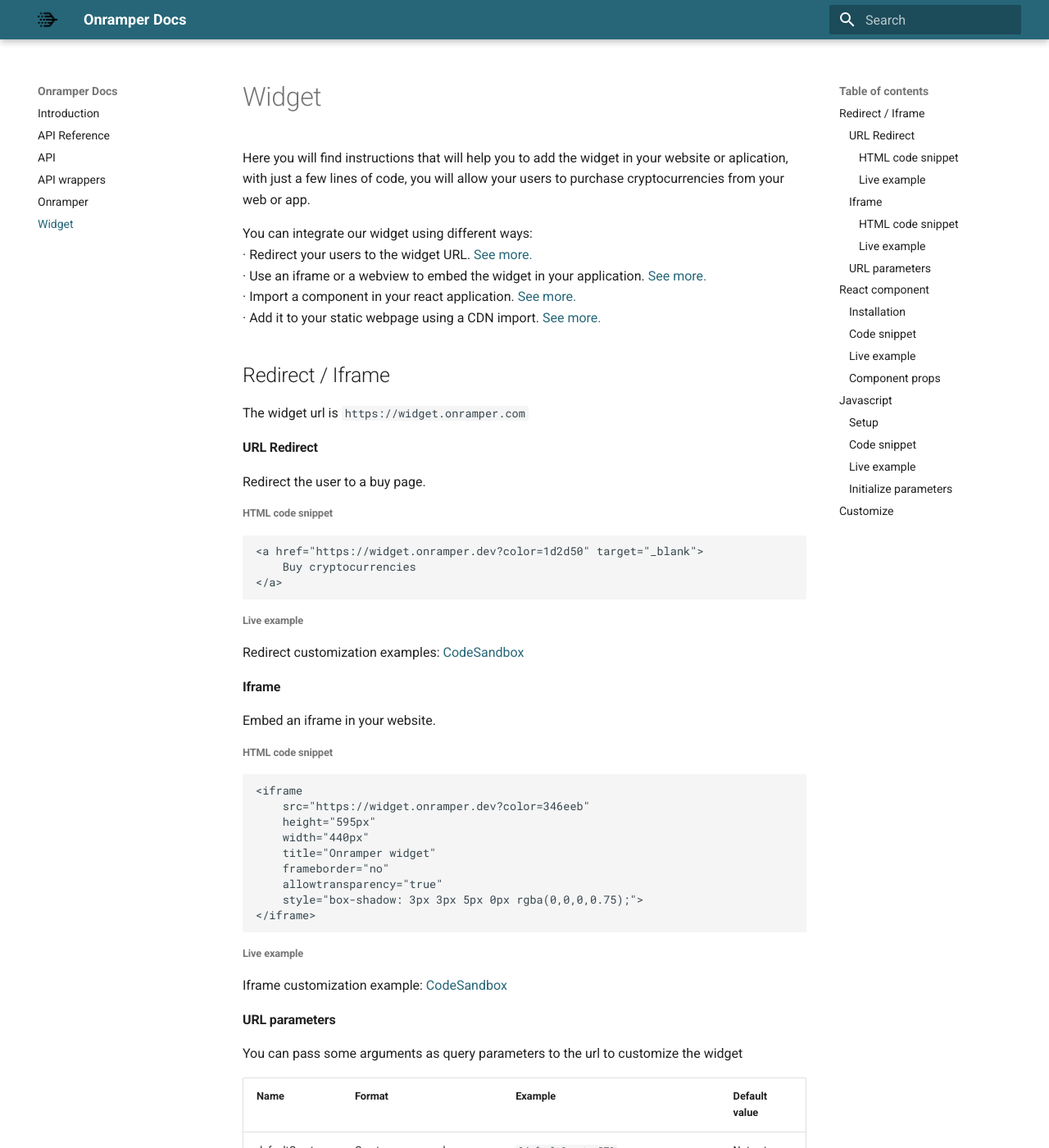
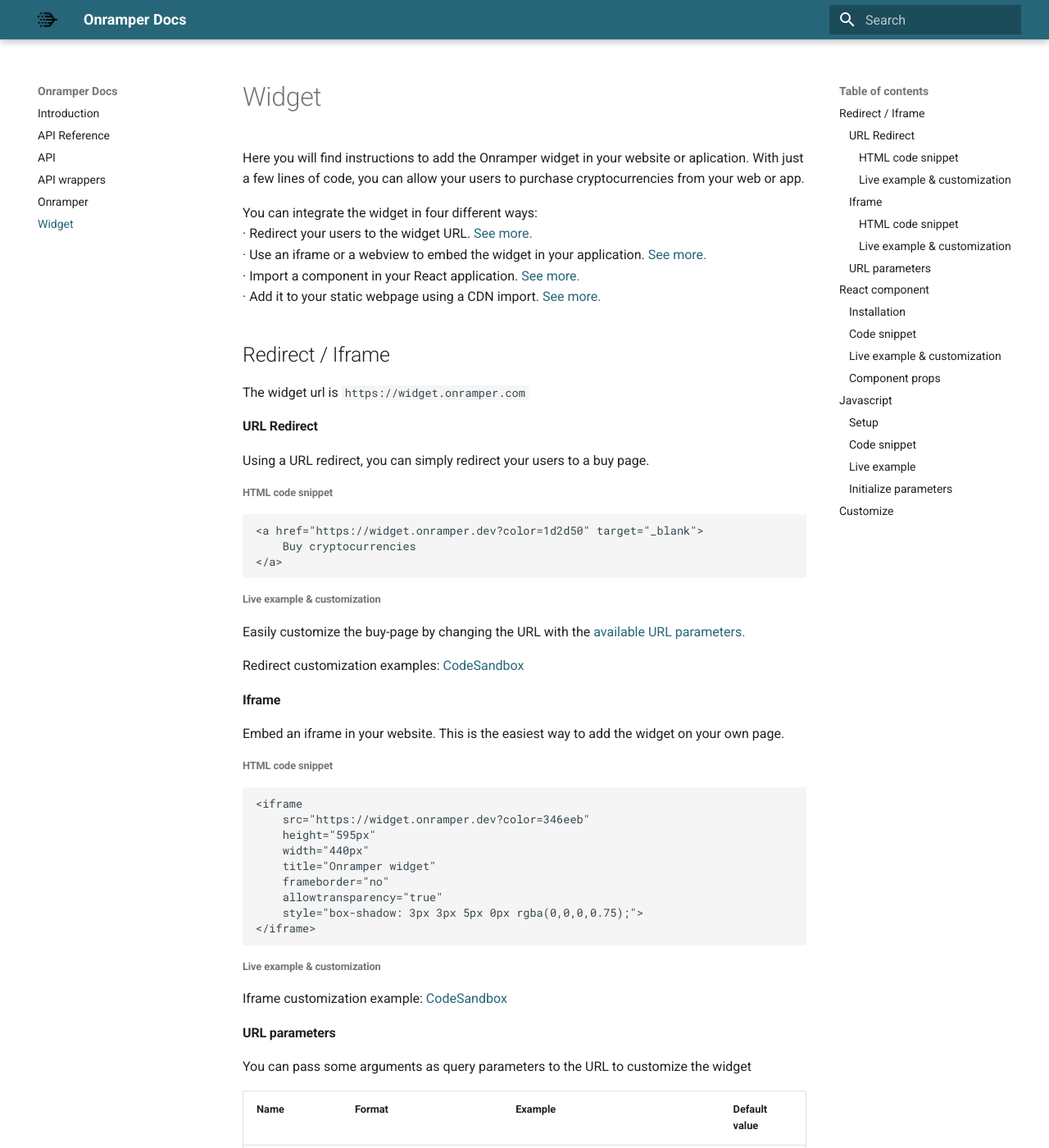
Before and after one commit to onramper/docs, an MkDocs documentation site: the page built from docs/widget.md, in a window 1280 px wide and 1400 px high. Shown: the whole window at 82% size. Built offline with MkDocs 1.6.1 and Material for MkDocs 9.7.7, drawn with Linux system fonts in a browser that asks for light colours; some of the changed text lies outside the part shown.

Commit message:
Update widget.md
Some minor grammar changes. I also found that the links to Codepen don't actually go to Codepen for both the 'Javascript' section and the 'React Component' section. Not sure whether this is intended.

````diff
--- a/docs/widget.md
+++ b/docs/widget.md
@@ -1,11 +1,11 @@
 # Widget
 
-Here you will find instructions that will help you to add the widget in your website or aplication, with just a few lines of code, you will allow your users to purchase cryptocurrencies from your web or app.
+Here you will find instructions to add the Onramper widget in your website or aplication. With just a few lines of code, you can allow your users to purchase cryptocurrencies from your web or app.
 
-You can integrate our widget using different ways:
+You can integrate the widget in four different ways:
 · Redirect your users to the widget URL. [See more.](#url-redirect)
 · Use an iframe or a webview to embed the widget in your application. [See more.](#iframe)
-· Import a component in your react application. [See more.](#react-component)
+· Import a component in your React application. [See more.](#react-component)
 · Add it to your static webpage using a CDN import. [See more.](#javascript)
 
 ## Redirect / Iframe
@@ -13,7 +13,7 @@ You can integrate our widget using different ways:
 The widget url is `https://widget.onramper.com`
 
 #### URL Redirect
-Redirect the user to a buy page.
+Using a URL redirect, you can simply redirect your users to a buy page.
 
 ###### HTML code snippet
 ```html
@@ -22,11 +22,13 @@ Redirect the user to a buy page.
 </a>
 ```
 
-###### Live example
+###### Live example & customization
+Easily customize the buy-page by changing the URL with the [available URL parameters.](#url-parameters)
+
 Redirect customization examples: <a href="https://codesandbox.io/s/onramper-widget-url-redirect-m8tdo" target='_blank' >CodeSandbox</a>
 
 #### Iframe
-Embed an iframe in your website.
+Embed an iframe in your website. This is the easiest way to add the widget on your own page.
 
 ###### HTML code snippet
 ```html
@@ -40,11 +42,11 @@ Embed an iframe in your website.
     style="box-shadow: 3px 3px 5px 0px rgba(0,0,0,0.75);">
 </iframe>
 ```
-###### Live example
+###### Live example & customization
 Iframe customization example: <a href="https://codesandbox.io/s/onramper-widget-iframe-b038x?file=/index.html" target='_blank' >CodeSandbox</a>
 
 #### URL parameters
-You can pass some arguments as query parameters to the url to customize the widget
+You can pass some arguments as query parameters to the URL to customize the widget
 
 | Name           | Format                               | Example                                                | Default value |
 | -------------- | ------------------------------------ | ------------------------------------------------------ | ------------- |
@@ -56,6 +58,8 @@ You can pass some arguments as query parameters to the url to customize the widg
 | color          | Hexadecimal color                    | `?color=346eeb`                                        | 31a5ff        |
 
 ## React component
+You can also import the widget as a component in your React application.
+
 ###### Installation
 
 ```shell
@@ -79,7 +83,8 @@ export default function WidgetContainer() {
   return <OnramperWidget defaultAddrs={userAddresses} />;
 }
 ```
-###### Live example
+###### Live example & customization
+While importing the widget as a React component, you can customize it using the component props below.
 <a href="https://widget.onramper.dev/?apiKey=YOUR_API_KEY&color=000000" target='_blank' >Codepen</a>
 
 #### Component props
@@ -93,9 +98,10 @@ export default function WidgetContainer() {
 | color          | String?   | `"#000000"`                          | "#31a5ff"     |
 
 ## Javascript
+
 ###### Setup
 
-Add an empty `div` tag to mark the spot where you want to display the widget and add it an unique id.
+Add an empty `div` tag to mark the spot where you want to display the widget and add a unique id to it.
 
 ```html
 <div id="onramper-widget"></div>
@@ -167,7 +173,7 @@ Onramper.initialize("#onramper-widget")
 
 
 ## Customize
-You can pass some arguments to customize the widget
+You can pass the following arguments to customize the widget
 
 | Parameter      | Description    |
 | -------------- | -------------- |
````
Also changed, not shown: other parts of docs/widget.md (+1 -1 lines).
